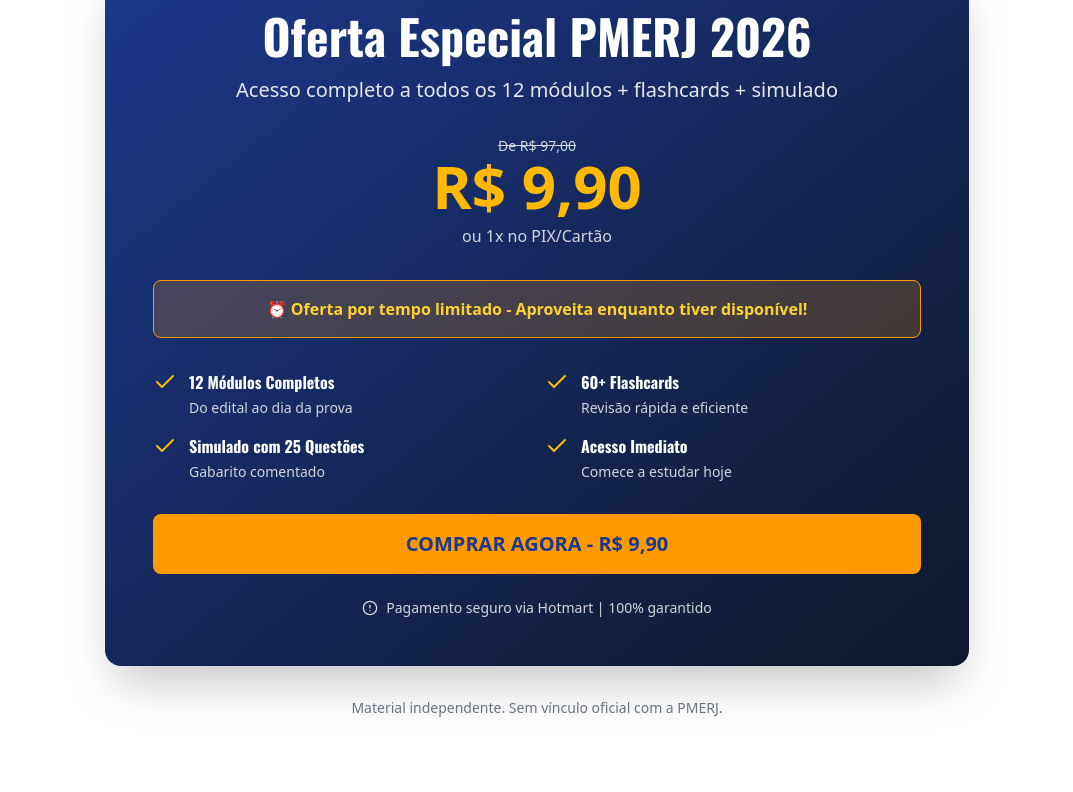
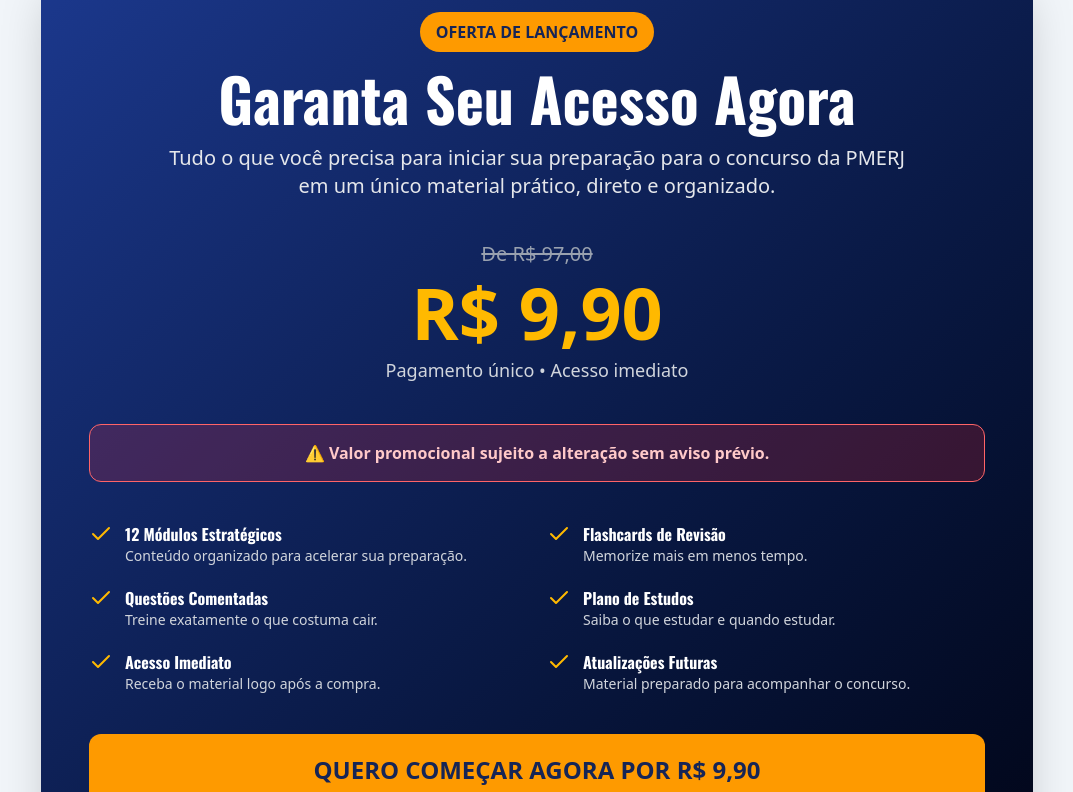
Before and after one commit to lesliecdrocha88-cmyk/missao-pmerj-2026, a React (Vite) app: page / in a window 1280 px wide. Shown: the part 2580-3372 px from the top of the page, without its empty margins (103-1176 px from the left). Built offline with nearby package versions, Linux system fonts and the light colour scheme; the HTML template or start-up script is replaced by a standard one.

Commit message:
Atualizar o Offer.tsx

```diff
--- a/src/components/Offer.tsx
+++ b/src/components/Offer.tsx
@@ -1,4 +1,4 @@
-import { Check, AlertCircle } from "lucide-react";
+import { Check, AlertCircle, ShieldCheck } from "lucide-react";
 
 export default function Offer() {
 const handleCheckout = () => {
@@ -6,87 +6,139 @@ export default function Offer() {
 };
 
 return (
-    <section id="offer" className="py-20 bg-white">
-      <div className="max-w-4xl mx-auto px-4">
-        <div className="bg-gradient-to-br from-blue-900 to-slate-900 text-white rounded-2xl p-8 md:p-12 shadow-2xl">
-          {/* Header */}
-          <div className="text-center mb-8">
-            <h2 className="text-4xl md:text-5xl font-oswald font-bold mb-4">
-              Oferta Especial PMERJ 2026
+<section id="offer" className="py-20 bg-slate-100">
+<div className="max-w-5xl mx-auto px-4">
+
+    <div className="bg-gradient-to-br from-blue-900 to-slate-950 text-white rounded-2xl p-8 md:p-12 shadow-2xl">
+
+      <div className="text-center mb-10">
+
+        <div className="inline-block bg-amber-500 text-blue-950 font-bold px-4 py-2 rounded-full mb-4">
+          OFERTA DE LANÇAMENTO
+        </div>
+
+        <h2 className="text-4xl md:text-6xl font-bold mb-4">
+          Garanta Seu Acesso Agora
         </h2>
-            <p className="text-xl text-gray-200">
-              Acesso completo a todos os 12 módulos + flashcards + simulado
+
+        <p className="text-xl text-gray-200 max-w-3xl mx-auto">
+          Tudo o que você precisa para iniciar sua preparação para o concurso
+          da PMERJ em um único material prático, direto e organizado.
+        </p>
+
+      </div>
+
+      <div className="text-center mb-10">
+
+        <p className="text-gray-400 text-xl line-through mb-2">
+          De R$ 97,00
+        </p>
+
+        <div className="text-7xl font-extrabold text-amber-400 mb-2">
+          R$ 9,90
+        </div>
+
+        <p className="text-lg text-gray-300">
+          Pagamento único • Acesso imediato
+        </p>
+
+      </div>
+
+      <div className="bg-red-500/20 border border-red-400 rounded-xl p-4 text-center mb-10">
+        <p className="font-bold text-red-200">
+          ⚠ Valor promocional sujeito a alteração sem aviso prévio.
         </p>
       </div>
 
-          {/* Pricing */}
-          <div className="text-center mb-8">
-            <div className="inline-block">
-              <div className="text-sm text-gray-300 line-through">De R$ 97,00</div>
-              <div className="text-6xl font-bold text-amber-400 mb-2">R$ 9,90</div>
-              <div className="text-gray-300">ou 1x no PIX/Cartão</div>
+      <div className="grid md:grid-cols-2 gap-5 mb-10">
+
+        <div className="flex gap-3">
+          <Check className="text-amber-400 flex-shrink-0" size={24} />
+          <div>
+            <h4 className="font-bold">12 Módulos Estratégicos</h4>
+            <p className="text-gray-300 text-sm">
+              Conteúdo organizado para acelerar sua preparação.
+            </p>
           </div>
         </div>
 
-          {/* Discount badge */}
-          <div className="bg-amber-500/20 border border-amber-500 rounded-lg p-4 mb-8 text-center">
-            <p className="text-amber-300 font-semibold">
-              ⏰ Oferta por tempo limitado - Aproveita enquanto tiver disponível!
-            </p>
-          </div>
-
-          {/* Features */}
-          <div className="grid md:grid-cols-2 gap-4 mb-8">
         <div className="flex gap-3">
           <Check className="text-amber-400 flex-shrink-0" size={24} />
           <div>
-                <h4 className="font-bold mb-1">12 Módulos Completos</h4>
-                <p className="text-gray-300 text-sm">Do edital ao dia da prova</p>
+            <h4 className="font-bold">Flashcards de Revisão</h4>
+            <p className="text-gray-300 text-sm">
+              Memorize mais em menos tempo.
+            </p>
           </div>
         </div>
+
         <div className="flex gap-3">
           <Check className="text-amber-400 flex-shrink-0" size={24} />
           <div>
-                <h4 className="font-bold mb-1">60+ Flashcards</h4>
-                <p className="text-gray-300 text-sm">Revisão rápida e eficiente</p>
+            <h4 className="font-bold">Questões Comentadas</h4>
+            <p className="text-gray-300 text-sm">
+              Treine exatamente o que costuma cair.
+            </p>
           </div>
         </div>
+
         <div className="flex gap-3">
           <Check className="text-amber-400 flex-shrink-0" size={24} />
           <div>
-                <h4 className="font-bold mb-1">Simulado com 25 Questões</h4>
-                <p className="text-gray-300 text-sm">Gabarito comentado</p>
+            <h4 className="font-bold">Plano de Estudos</h4>
+            <p className="text-gray-300 text-sm">
+              Saiba o que estudar e quando estudar.
+            </p>
           </div>
         </div>
+
         <div className="flex gap-3">
           <Check className="text-amber-400 flex-shrink-0" size={24} />
           <div>
-                <h4 className="font-bold mb-1">Acesso Imediato</h4>
-                <p className="text-gray-300 text-sm">Comece a estudar hoje</p>
-              </div>
+            <h4 className="font-bold">Acesso Imediato</h4>
+            <p className="text-gray-300 text-sm">
+              Receba o material logo após a compra.
+            </p>
           </div>
         </div>
 
-          {/* CTA Button */}
-          <button
-            onClick={handleCheckout}
-            className="w-full bg-amber-500 hover:bg-amber-600 text-blue-900 font-bold text-xl py-4 rounded-lg transition-all duration-200 transform hover:scale-105 active:scale-95 mb-6"
-          >
-            COMPRAR AGORA - R$ 9,90
-          </button>
-
-          {/* Security badge */}
-          <div className="flex items-center justify-center gap-2 text-gray-300 text-sm">
-            <AlertCircle size={16} />
-            <span>Pagamento seguro via Hotmart | 100% garantido</span>
+        <div className="flex gap-3">
+          <Check className="text-amber-400 flex-shrink-0" size={24} />
+          <div>
+            <h4 className="font-bold">Atualizações Futuras</h4>
+            <p className="text-gray-300 text-sm">
+              Material preparado para acompanhar o concurso.
+            </p>
           </div>
         </div>
 
-        {/* Disclaimer */}
+      </div>
+
+      <button
+        onClick={handleCheckout}
+        className="w-full bg-amber-500 hover:bg-amber-600 text-blue-950 font-extrabold text-2xl py-5 rounded-xl transition-all duration-200 transform hover:scale-105 active:scale-95 mb-6"
+      >
+        QUERO COMEÇAR AGORA POR R$ 9,90
+      </button>
+
+      <div className="flex justify-center items-center gap-2 text-gray-300 text-sm">
+
+        <ShieldCheck size={18} />
+
+        <span>
+          Compra protegida e processada pela Hotmart
+        </span>
+
+      </div>
+
+    </div>
+
     <p className="text-center text-gray-500 text-sm mt-8">
-          Material independente. Sem vínculo oficial com a PMERJ.
+      Este material é independente e não possui vínculo oficial com a PMERJ.
     </p>
+
   </div>
 </section>
+
 );
 }
```
Lines whose indentation alone changed are shown as unchanged.
